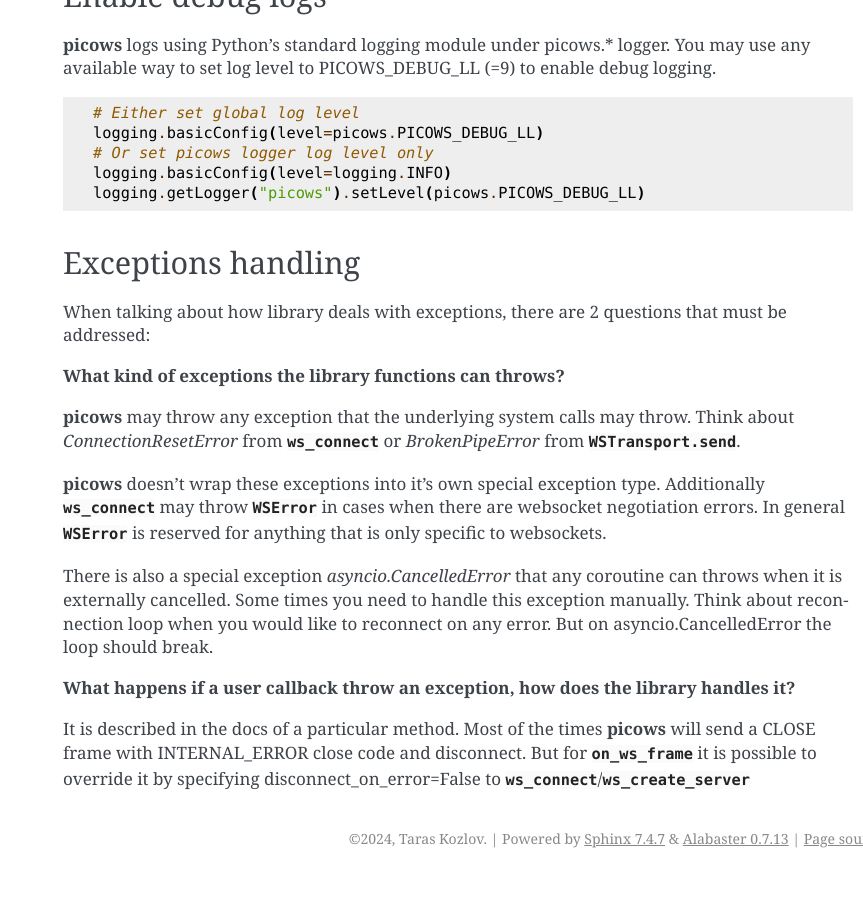
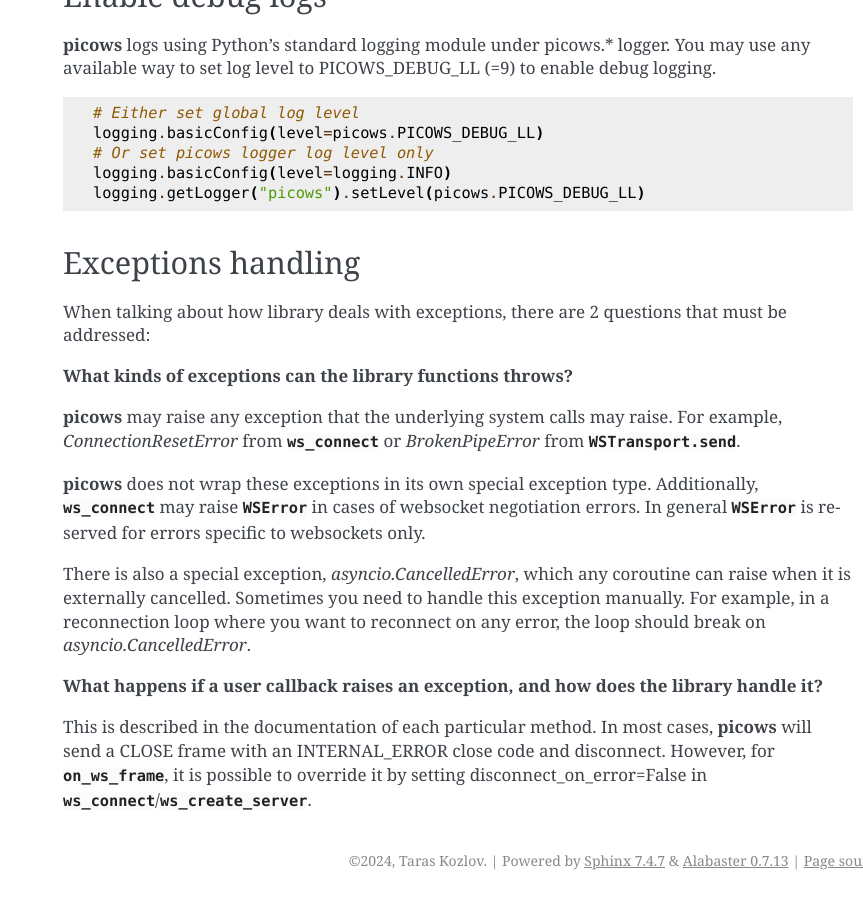
Before and after one commit to tarasko/picows, a Sphinx documentation site: the page built from docs/source/guides.rst, in a window 1280 px wide and 900 px high, scrolled down 5183 px. Shown: the whole window, without its empty margins (417-1280 px from the left). Built offline with Sphinx 7.4.7, drawn with Linux system fonts in a browser that asks for light colours; before the commit the page ends 6061 px from its top, so only the background shows below that.

Commit message:
Correct the docs

```diff
--- a/docs/source/guides.rst
+++ b/docs/source/guides.rst
@@ -258,26 +258,25 @@
 When talking about how library deals with exceptions, there are 2 questions that
 must be addressed:
 
-**What kind of exceptions the library functions can throws?**
+**What kinds of exceptions can the library functions throws?**
 
-**picows** may throw any exception that the underlying system calls may throw.
-Think about `ConnectionResetError` from :any:`ws_connect` or `BrokenPipeError`
+**picows** may raise any exception that the underlying system calls may raise.
+For example, `ConnectionResetError` from :any:`ws_connect` or `BrokenPipeError`
 from :any:`WSTransport.send`.
 
-**picows** doesn't wrap these exceptions into it's own special exception type.
-Additionally :any:`ws_connect` may throw :any:`WSError` in cases when there are
-websocket negotiation errors.
-In general :any:`WSError` is reserved for anything that is only specific to
-websockets.
+**picows** does not wrap these exceptions in its own special exception type.
+Additionally, :any:`ws_connect` may raise :any:`WSError` in cases of websocket
+negotiation errors.
+In general :any:`WSError` is reserved for errors specific to websockets only.
 
-There is also a special exception `asyncio.CancelledError` that any coroutine
-can throws when it is externally cancelled. Some times you need to handle this
-exception manually. Think about reconnection loop when you would like to
-reconnect on any error. But on asyncio.CancelledError the loop should break.
+There is also a special exception, `asyncio.CancelledError`, which any coroutine
+can raise when it is externally cancelled. Sometimes you need to handle this
+exception manually. For example, in a reconnection loop where you want to
+reconnect on any error, the loop should break on `asyncio.CancelledError`.
 
-**What happens if a user callback throw an exception, how does the library handles it?**
+**What happens if a user callback raises an exception, and how does the library handle it?**
 
-It is described in the docs of a particular method. Most of the times **picows** will
-send a CLOSE frame with INTERNAL_ERROR close code and disconnect. But for
-:any:`on_ws_frame` it is possible to override it by specifying disconnect_on_error=False
-to :any:`ws_connect`/:any:`ws_create_server`
+This is described in the documentation of each particular method.
+In most cases, **picows** will send a CLOSE frame with an INTERNAL_ERROR close code and disconnect.
+However, for :any:`on_ws_frame`, it is possible to override it by setting disconnect_on_error=False
+in :any:`ws_connect`/:any:`ws_create_server`.
```
